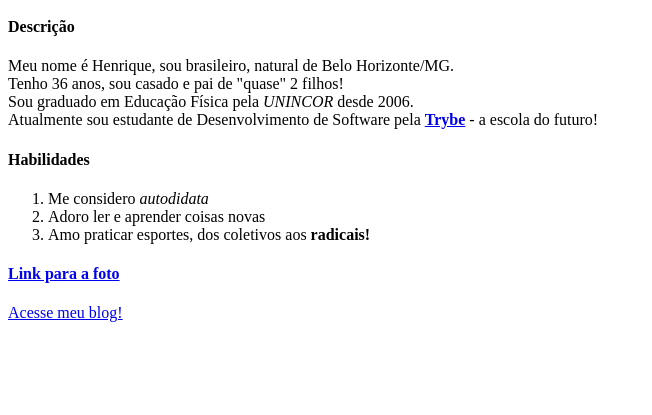
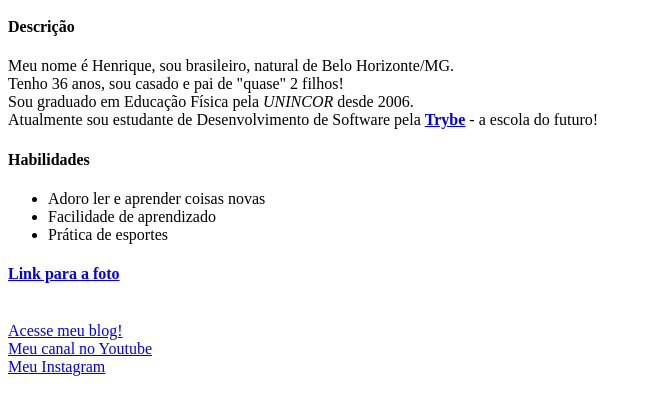
Before and after one commit to HenriqueBaetaLeite/Teste-meu-portfolio, a plain HTML site: page index.html in a window 1280 px wide. Shown: the part 135-550 px from the top of the page, without its empty margins (0-652 px from the left). Drawn offline with Linux system fonts and the light colour scheme.

Commit message:
Correçao do caminho da imagem principal

```diff
--- a/index.html
+++ b/index.html
@@ -17,20 +17,24 @@
     <p>Meu nome é Henrique, sou brasileiro, natural de Belo Horizonte/MG.<br>
     Tenho 36 anos, sou casado e pai de "quase" 2 filhos!<br>
     Sou graduado em Educação Física pela <em>UNINCOR</em> desde 2006.<br>
-    Atualmente sou estudante de Desenvolvimento de Software pela <strong>
-        <a href="https://www.betrybe.com/" target="blank">Trybe</a></strong> - a escola do futuro!<br>
+    Atualmente sou estudante de Desenvolvimento de Software pela
+    <strong><a href="https://www.betrybe.com/" target="blank">Trybe</a></strong> - a escola do futuro!<br>
     </p>
 
     <h4>Habilidades</h4>
-    <ol>
-       <li>Me considero <em>autodidata</em></li>
+    <ul>
        <li>Adoro ler e aprender coisas novas</li>
-       <li>Amo praticar esportes, dos coletivos aos <strong>radicais!</strong></li>
-    </ol>
+       <li>Facilidade de aprendizado</li>
+       <li>Prática de esportes</li>
+    </ul>
 
-    <a href="/home/henrique/Trybe/portfolio/imagens/eu_bike.JPG"target="_blank"><h4>Link para a foto</h4></a>
+    <a href="/portfolio/imagens/eu_bike.JPG"target="_blank"><h4>Link para a foto</h4></a><br>
 
-    <a href="http://lassancextremethai.blogspot.com/2014/10/blog-post_27.html" target="blank">Acesse meu blog!</a>
+    <a href="http://lassancextremethai.blogspot.com/2014/10/blog-post_27.html" target="blank">Acesse meu blog!</a><br>
+
+    <a href="https://www.youtube.com/channel/UCJAO391IHGUyVJxTPdFZpMQ?view_as=subscriber" target="blank">Meu canal no Youtube</a><br>
+
+    <a href="https://www.instagram.com/henriquebaetaleite/?hl=pt-br" target="blank">Meu Instagram</a>
 
 
 
```
